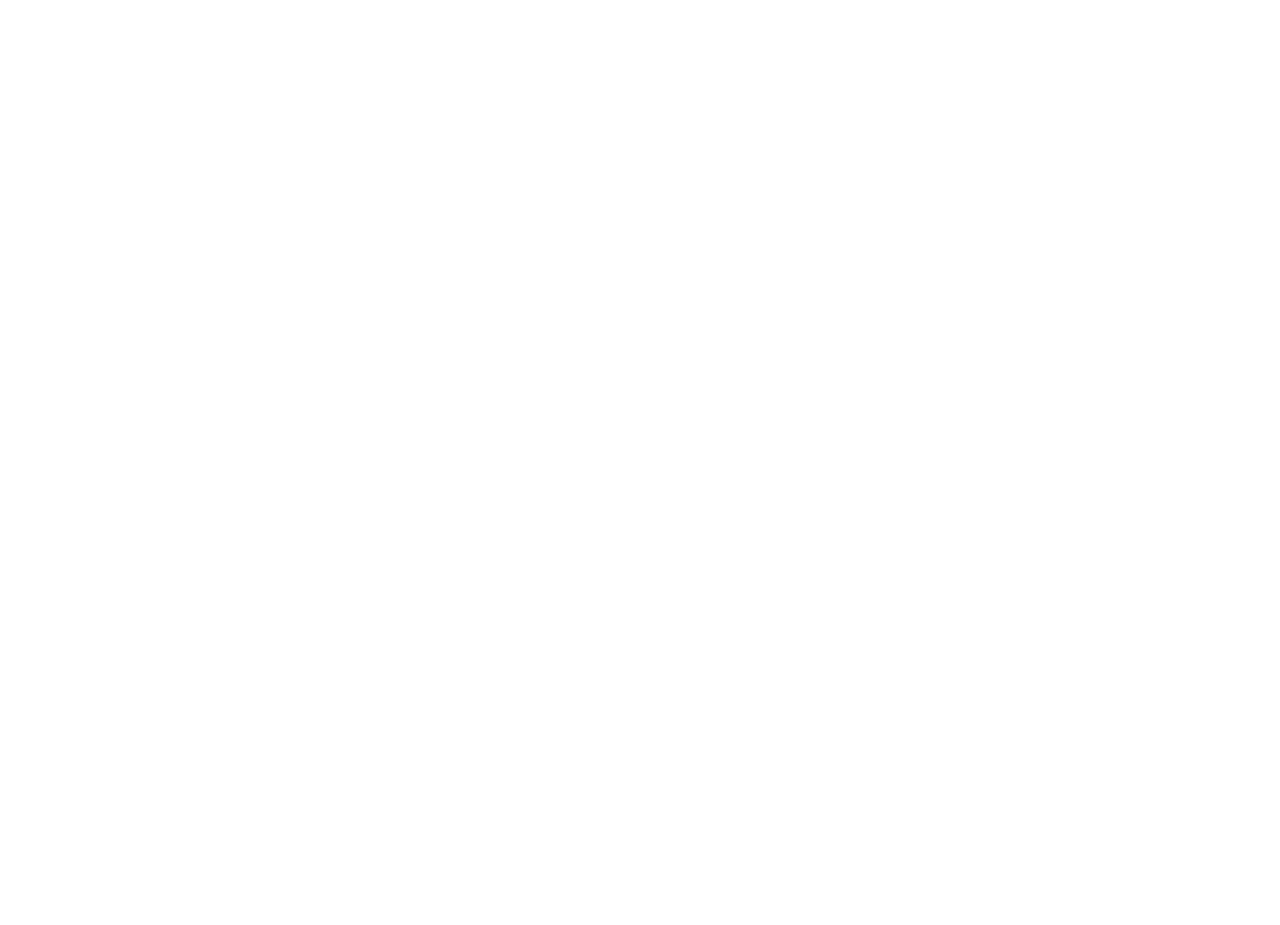
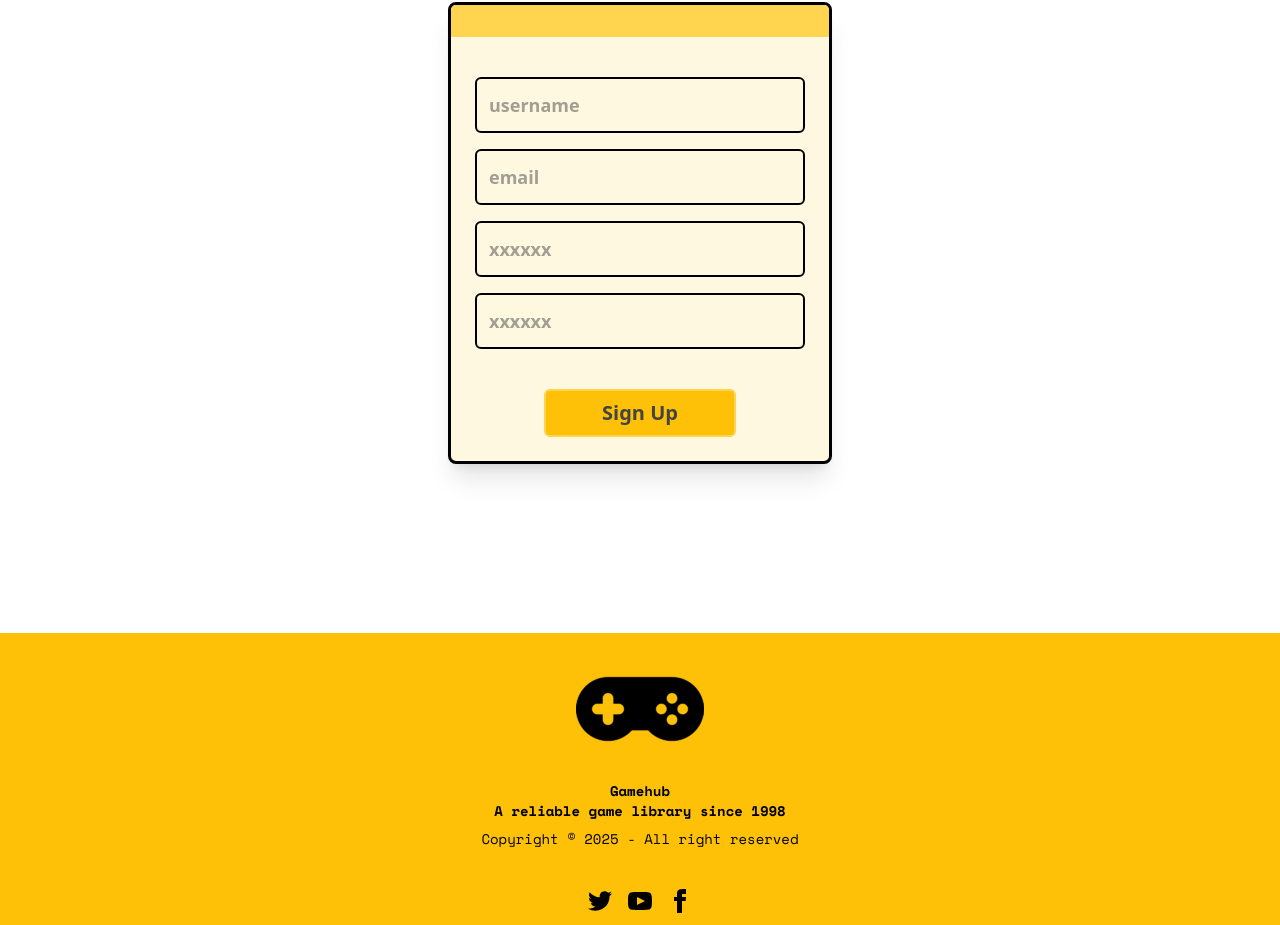
Before and after one commit to am-mahmud/retro-gamehub, a React (Vite) app: page /register in a window 1280 px wide. Before the commit this address had no page. Shown: the part 243-1168 px from the top of the page. Before the commit the page ends 800 px from the top, so only its background shows below. Built offline with nearby package versions, Linux system fonts and the light colour scheme.

Commit message:
Footer and register page designed

```diff
--- a/src/components/Footer/Footer.jsx
+++ b/src/components/Footer/Footer.jsx
@@ -1,10 +1,56 @@
 import React from 'react';
+import ghLogo from '../../assets/gamehub-logo.png'
 
 const Footer = () => {
     return (
-        <div>
-            <h1>This is footer</h1>
-        </div>
+        <footer className="footer footer-horizontal footer-center bg-[#FFC107] p-3 text-black space-mono">
+            <aside>
+                <img src={ghLogo} alt="" />
+                <p className="font-bold">
+                    Gamehub
+                    <br />
+                    A reliable game library since 1998
+                </p>
+                <p>Copyright © {new Date().getFullYear()} - All right reserved</p>
+            </aside>
+            <nav>
+                <div className="grid grid-flow-col gap-4">
+                    <a>
+                        <svg
+                            xmlns="http://www.w3.org/2000/svg"
+                            width="24"
+                            height="24"
+                            viewBox="0 0 24 24"
+                            className="fill-current">
+                            <path
+                                d="M24 4.557c-.883.392-1.832.656-2.828.775 1.017-.609 1.798-1.574 2.165-2.724-.951.564-2.005.974-3.127 1.195-.897-.957-2.178-1.555-3.594-1.555-3.179 0-5.515 2.966-4.797 6.045-4.091-.205-7.719-2.165-10.148-5.144-1.29 2.213-.669 5.108 1.523 6.574-.806-.026-1.566-.247-2.229-.616-.054 2.281 1.581 4.415 3.949 4.89-.693.188-1.452.232-2.224.084.626 1.956 2.444 3.379 4.6 3.419-2.07 1.623-4.678 2.348-7.29 2.04 2.179 1.397 4.768 2.212 7.548 2.212 9.142 0 14.307-7.721 13.995-14.646.962-.695 1.797-1.562 2.457-2.549z"></path>
+                        </svg>
+                    </a>
+                    <a>
+                        <svg
+                            xmlns="http://www.w3.org/2000/svg"
+                            width="24"
+                            height="24"
+                            viewBox="0 0 24 24"
+                            className="fill-current">
+                            <path
+                                d="M19.615 3.184c-3.604-.246-11.631-.245-15.23 0-3.897.266-4.356 2.62-4.385 8.816.029 6.185.484 8.549 4.385 8.816 3.6.245 11.626.246 15.23 0 3.897-.266 4.356-2.62 4.385-8.816-.029-6.185-.484-8.549-4.385-8.816zm-10.615 12.816v-8l8 3.993-8 4.007z"></path>
+                        </svg>
+                    </a>
+                    <a>
+                        <svg
+                            xmlns="http://www.w3.org/2000/svg"
+                            width="24"
+                            height="24"
+                            viewBox="0 0 24 24"
+                            className="fill-current">
+                            <path
+                                d="M9 8h-3v4h3v12h5v-12h3.642l.358-4h-4v-1.667c0-.955.192-1.333 1.115-1.333h2.885v-5h-3.808c-3.596 0-5.192 1.583-5.192 4.615v3.385z"></path>
+                        </svg>
+                    </a>
+                </div>
+            </nav>
+        </footer>
     );
 };
 
--- a/src/layouts/MainLayout.jsx
+++ b/src/layouts/MainLayout.jsx
@@ -7,7 +7,7 @@
     return (
         <div>
             <Header></Header>
-            <div>
+            <div className='min-h-screen'>
                 <Outlet></Outlet>
             </div>
             <Footer></Footer>
--- a/src/pages/Auth/Login.jsx
+++ b/src/pages/Auth/Login.jsx
@@ -2,7 +2,7 @@
 
 const Login = () => {
 
-    const handleSubmit = (e) => {
+    const handleLogin = (e) => {
         e.preventDefault();
         console.log('Login attempt...');
 
@@ -23,7 +23,7 @@
                     </span> */}
                 </div>
 
-                <form onSubmit={handleSubmit} className="p-6 pt-10 flex flex-col items-center space-y-5">
+                <form onSubmit={handleLogin} className="p-6 pt-10 flex flex-col items-center space-y-5">
                     <div className="w-full">
                         <input
                             type="text"
--- a/src/pages/Auth/Register.jsx
+++ b/src/pages/Auth/Register.jsx
@@ -0,0 +1,97 @@
+import React from 'react';
+
+const Register = () => {
+
+    const handleSignUp = (e) => {
+        e.preventDefault();
+        console.log('Sign Up attempt...');
+
+    };
+
+    return (
+        <div className="flex justify-center items-center min-h-screen p-4">
+
+      <div
+        className={`w-full max-w-sm rounded-lg shadow-xl overflow-hidden
+                    bg-[#FFF8E1]
+                    border-black
+                    border-[3px]`}
+      >
+
+
+        <div className={`h-8 flex justify-end items-center px-3 bg-[#FFD54F]`}>
+
+          {/* <span className={`text-2xl cursor-pointer text-[#444]`}>
+            &times;
+          </span> */}
+        </div>
+
+
+        <form onSubmit={handleSignUp} className="p-6 pt-10 flex flex-col items-center space-y-4">
+
+
+          <div className="w-full">
+            <input
+              type="text"
+              placeholder="username"
+              className={`w-full p-3 text-lg font-bold rounded-md outline-none
+                          border-black border-2
+                          bg-[#FFF8E1] text-[#444]`}
+              required
+            />
+          </div>
+
+          <div className="w-full">
+            <input
+              type="email"
+              placeholder="email"
+              className={`w-full p-3 text-lg font-bold rounded-md outline-none
+                           border-black border-2
+                          bg-[#FFF8E1] text-[#444]`}
+              required
+            />
+          </div>
+
+
+          <div className="w-full">
+            <input
+              type="password"
+              placeholder="xxxxxx"
+              className={`w-full p-3 text-lg font-bold rounded-md outline-none
+                          border-black border-2
+                          bg-[#FFF8E1] text-[#444]`}
+              required
+            />
+          </div>
+
+
+          <div className="w-full">
+            <input
+              type="password"
+              placeholder="xxxxxx"
+              className={`w-full p-3 text-lg font-bold rounded-md outline-none
+                          border-black border-2
+                          bg-[#FFF8E1] text-[#444]`}
+              required
+            />
+          </div>
+
+
+          <button
+            type="submit"
+            className={`w-48 mt-6 py-2 px-6 text-xl font-bold rounded-md cursor-pointer
+                        bg-[#FFC107]
+                        border-[#FFD54F] border-2
+                        text-[#444]
+                        transition duration-150 hover:opacity-80`}
+          >
+            Sign Up
+          </button>
+
+        </form>
+      </div>
+    </div>
+    );
+};
+
+export default Register;
```
Also changed, not shown: src/routes/routes.jsx (+7 -1 lines).
